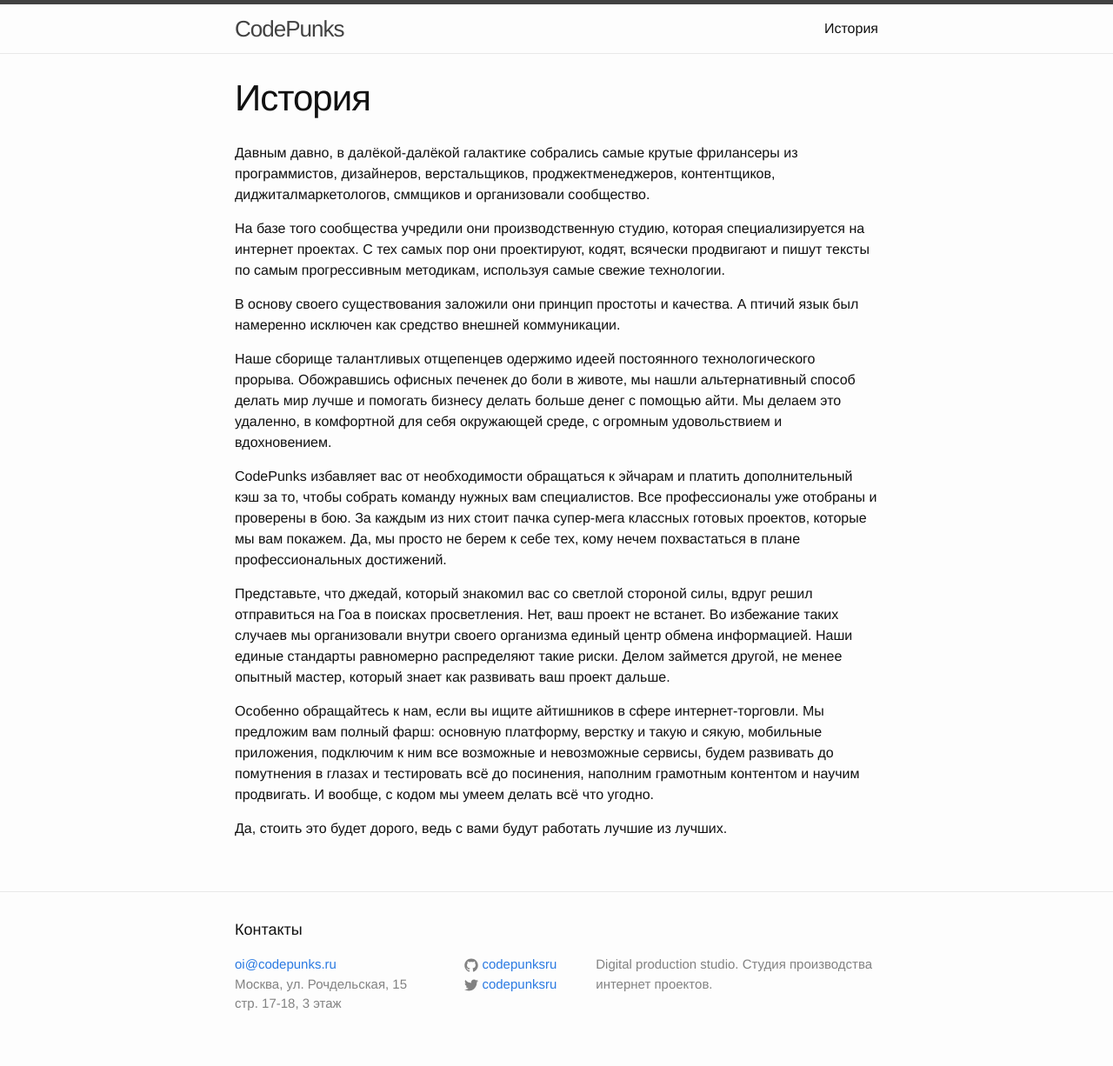
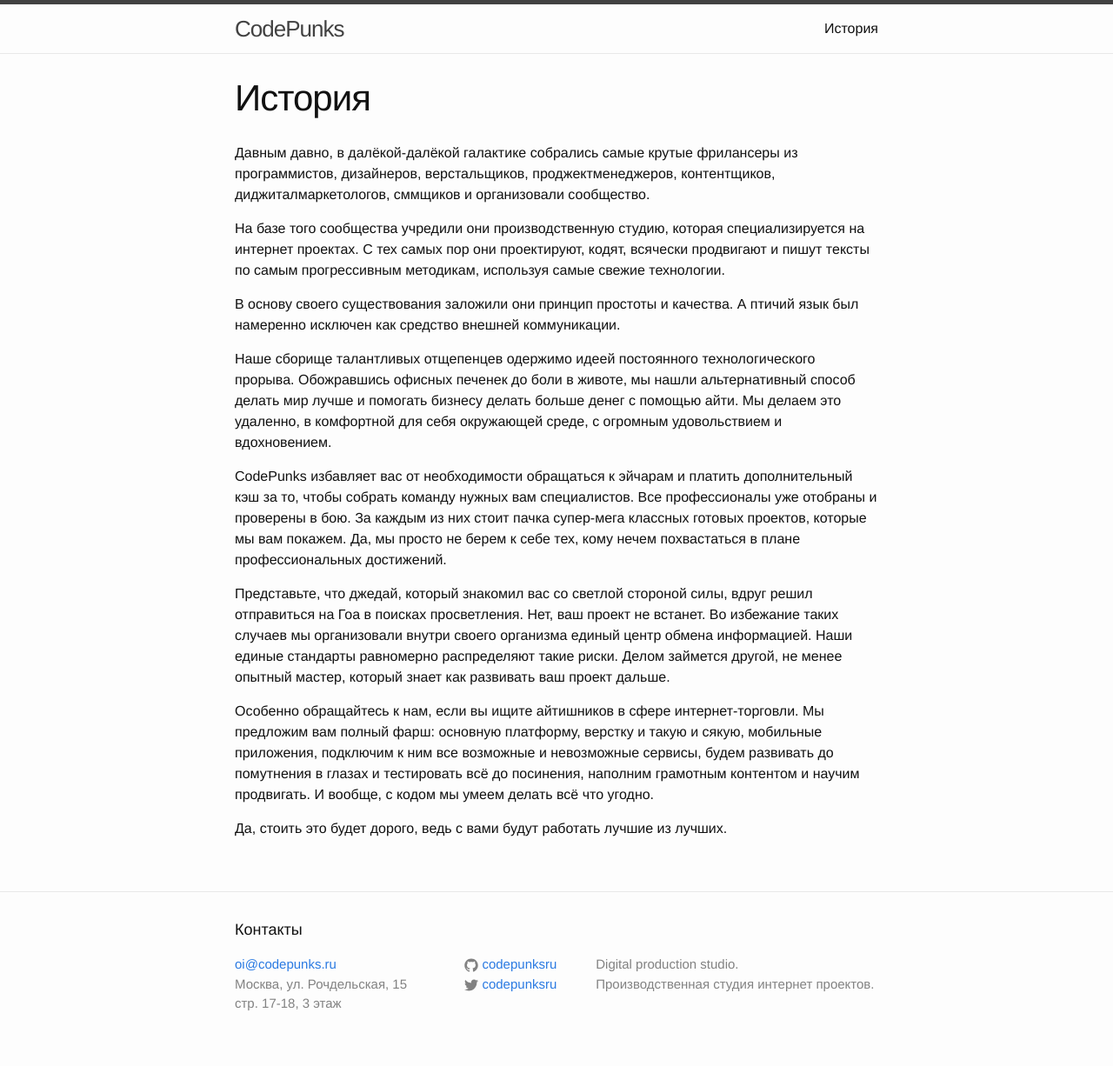
Before and after one commit to codepunksru/codepunksru.github.io, a Jekyll site: the page built from about.md, in a window 1280 px wide. Shown: the whole page at 87% size. Built offline with Jekyll 4.4.1, drawn with Linux system fonts in a browser that asks for light colours.

Commit message:
Description update

```diff
--- a/_config.yml
+++ b/_config.yml
@@ -9,7 +9,7 @@
 title: CodePunks
 email: oi@codepunks.ru
 description: > # this means to ignore newlines until "baseurl:"
-  Digital production studio. Студия производства интернет проектов.
+  Digital production studio.<br> Производственная студия интернет проектов.
 baseurl: "" # the subpath of your site, e.g. /blog
 url: "http://codepunks.ru" # the base hostname & protocol for your site
 twitter_username: codepunksru
```
